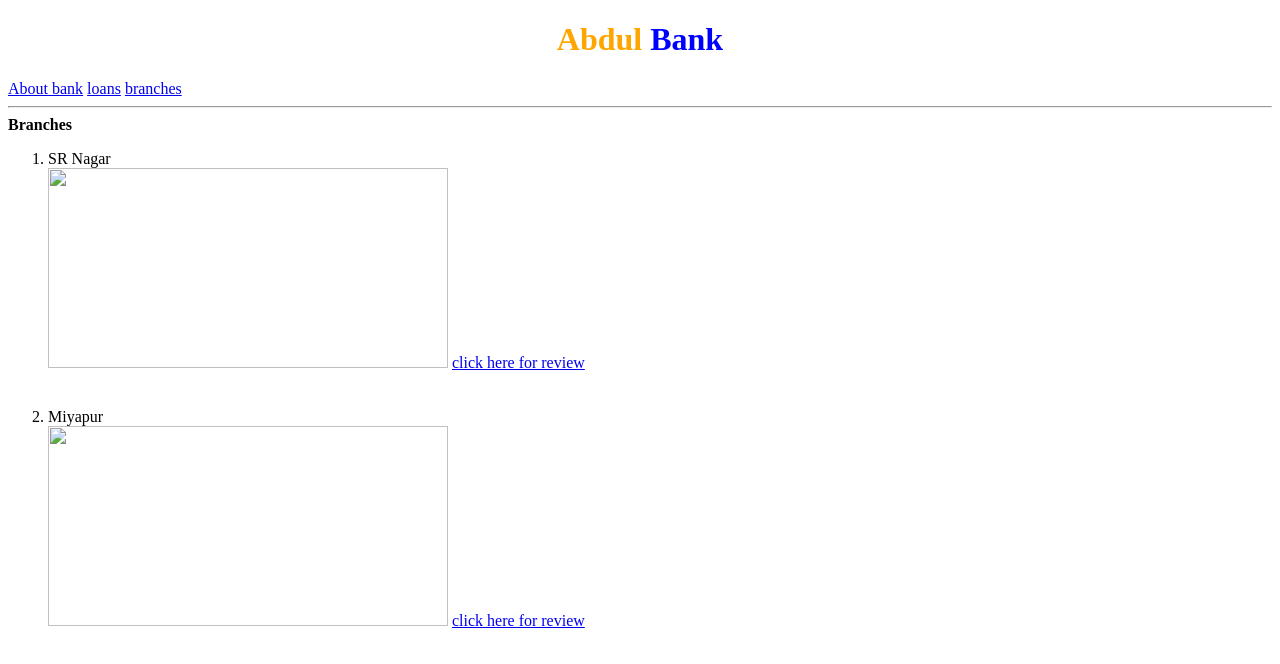
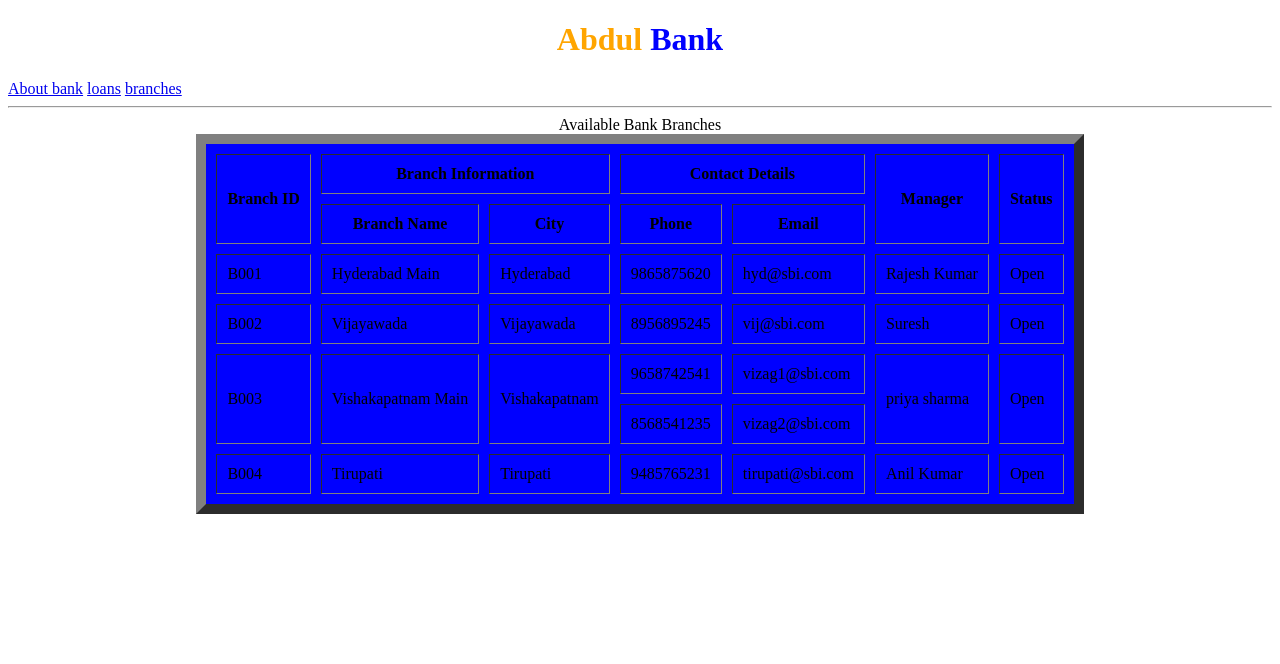
Before and after one commit to SyedAbdulRehaman0412/mybankapp, a plain HTML site: page branches.html in a window 1280 px wide. Shown: the top 664 px of the page. Drawn offline with Linux system fonts and the light colour scheme.

Commit message:
bankappv2

```diff
--- a/branches.html
+++ b/branches.html
@@ -21,28 +21,71 @@
     <a href="loans.html">loans</a>
     <a href="#">branches</a>
     <hr>
-    <main>
-        <section>
-            <b>Branches</b>
-            <ol>
-                <li>SR Nagar</li>
+    <table border="10px" cellpadding="10px" cellspacing="10px" align="center" bgcolor="blue">
+        <caption>Available Bank Branches</caption>
+        <thead>
+            <tr>
+                <th rowspan="2">Branch ID</th>
+                <th colspan="2">Branch Information</th>
+                <th colspan="2">Contact Details</th>
+                <th rowspan="2">Manager</th>
+                <th rowspan="2">Status</th>
+            </tr>
+            <tr>
+                <th>Branch Name</th>
+                <th>City</th>
+                <th>Phone</th>
+                <th>Email</th>
+            </tr>
 
-                <img src="photo.png" alt="" title="Abdul bank" height="200px" width="400px">
-                <a href="https://maps.app.goo.gl/LGdBiJVmLJ4Cohym9">
-                    click here for review
-                </a>
-                <br><br><br>
-                <li>Miyapur</li>
-                <img src="photo1.png" alt="" title="Abdul bank" height="200px" width="400px">
-                <a href="https://maps.app.goo.gl/6JirwVLxito53cL7A">
-                    click here for review
-                </a>
+        </thead>
+        <tbody>
+            <tr>
+                <td>B001</td>
+                <td>Hyderabad Main</td>
+                <td>Hyderabad</td>
+                <td>9865875620</td>
+                <td>hyd@sbi.com</td>
+                <td>Rajesh Kumar</td>
+                <td>Open</td>
+            </tr>
+            <tr>
+                <td>B002</td>
+                <td>Vijayawada</td>
+                <td>Vijayawada</td>
+                <td>8956895245</td>
+                <td>vij@sbi.com</td>
+                <td>Suresh</td>
+                <td>Open</td>
+            </tr>
+            <tr>
+                <td rowspan="2">B003</td>
+                <td rowspan="2">Vishakapatnam Main</td>
+                <td rowspan="2">Vishakapatnam</td>
+                <td>9658742541</td>
+                <td>vizag1@sbi.com</td>
+                <td rowspan="2">priya sharma</td>
+                <td rowspan="2">Open</td>
+            </tr>
+            <tr>
+                <td>8568541235</td>
+                <td>vizag2@sbi.com</td>
+            </tr>
+            <tr>
+                <td>B004</td>
+                <td>Tirupati</td>
+                <td>Tirupati</td>
+                <td>9485765231</td>
+                <td>tirupati@sbi.com</td>
+                <td>Anil Kumar</td>
+                <td>Open</td>
+            </tr>
+
+        </tbody>
 
 
-            </ol>
-        </section>
 
-    </main>
+    </table>
     <BR><BR><BR><BR><BR><BR></BR></BR><BR><BR><BR></BR></BR></BR></BR></BR></BR></BR><BR><BR><BR><BR>
     <BR><BR></BR></BR><BR><BR><BR></BR></BR></BR></BR></BR></BR></BR>
     <hr>
```
Also changed, not shown: loans.html (+65 -14 lines).
